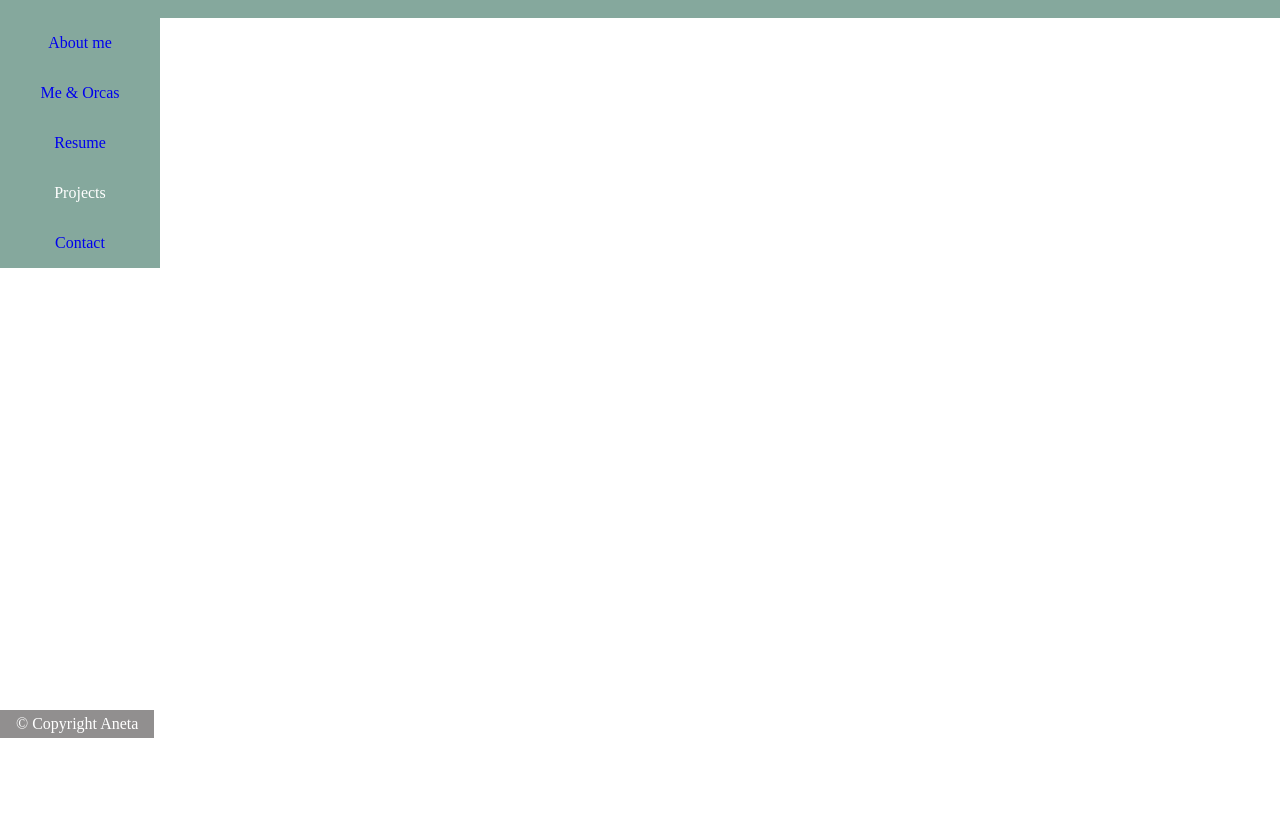
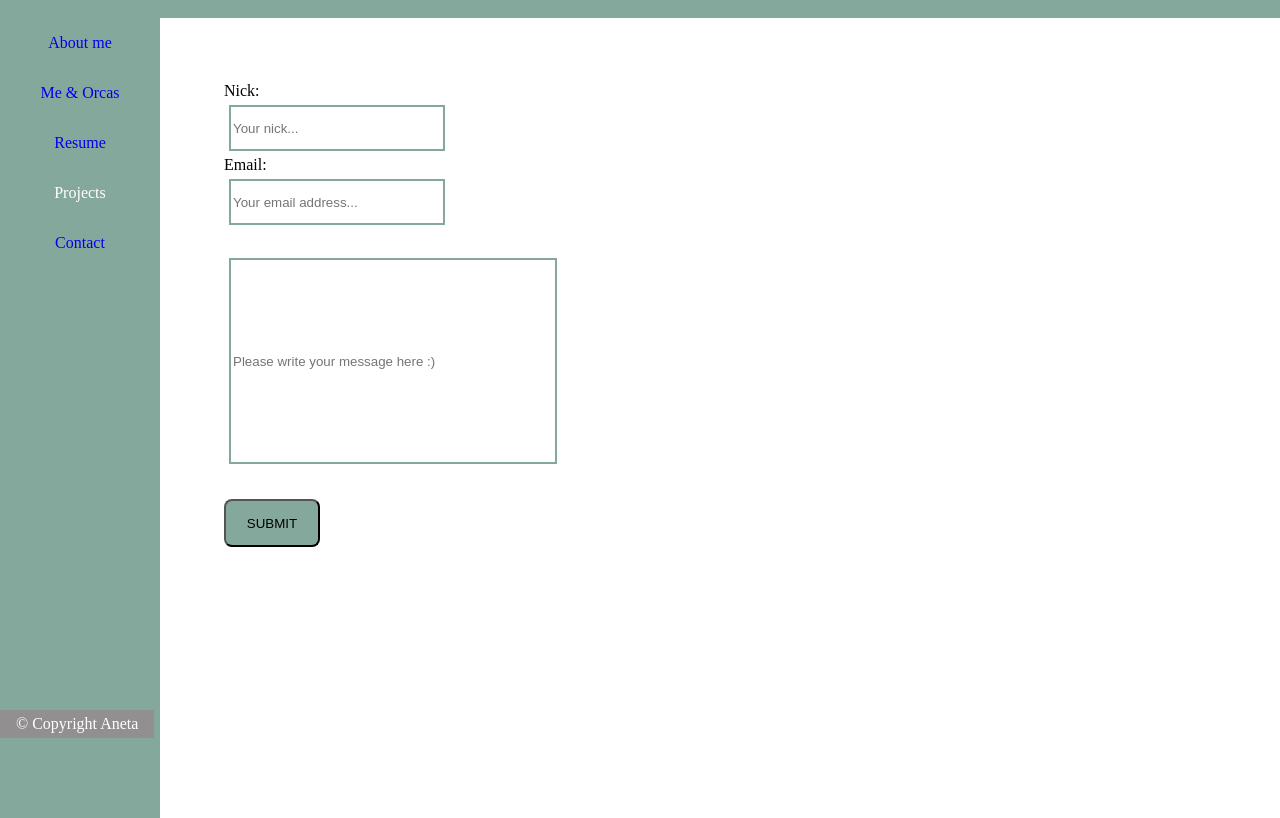
Before and after one commit to anetSzajo/exemplary-personal-page, a plain HTML site: page contact/index.html in a window 1280 px wide. Shown: the part 62-880 px from the top of the page. Before the commit the page ends 800 px from the top, so only its background shows below. Drawn offline with Linux system fonts and the light colour scheme.

Commit message:
form first version

```diff
--- a/contact/index.html
+++ b/contact/index.html
@@ -4,6 +4,7 @@
         <meta charset="UTF-8">
         <title>Aneta Szajowka page</title>
         <link rel="stylesheet" href="../main.css">
+        <link rel="stylesheet" href="main.css">
     </head>
     <body>
         <header class="main-header">
@@ -24,7 +25,13 @@
                     <li><a href="index.html">Contact</a></li>
                 </ul>
             </nav>
-            <div class="contact-form">
+            <div>
+                <form class="contact-form">
+                    <label for="nick">Nick: <input type="text" name="nick" placeholder="Your nick..."/></label>
+                    <label for="email">Email: <input type="email" name="email" placeholder="Your email address..."/></label>
+                    <label for="content"><input type="text" name="content" style="height: 200px" placeholder="Please write your message here :)"/></label>
+                    <button class="submit-btn">SUBMIT</button>
+                </form>
             </div>
         </main>
         <footer>© Copyright Aneta</footer>
--- /dev/null
+++ b/contact/main.css
@@ -0,0 +1,32 @@
+.nav-bar__items {
+    height: 100vh;
+}
+
+.contact-form {
+    text-align: justify;
+    display: block;
+    margin: 4rem;
+}
+
+input {
+    height: 2.5rem;
+    width: 13rem;
+    border: 2px solid rgb(133, 168, 157);
+    display: block;
+    margin: 5px;
+}
+
+input[name=content] {
+    margin-top: 33px;
+    width: 20rem;
+    height: 3rem;
+
+}
+
+.submit-btn{
+    height: 3rem;
+    width: 6rem;
+    border-radius: 8px;
+    background: rgb(133, 168, 157);
+    margin-top: 30px;
+}
```
